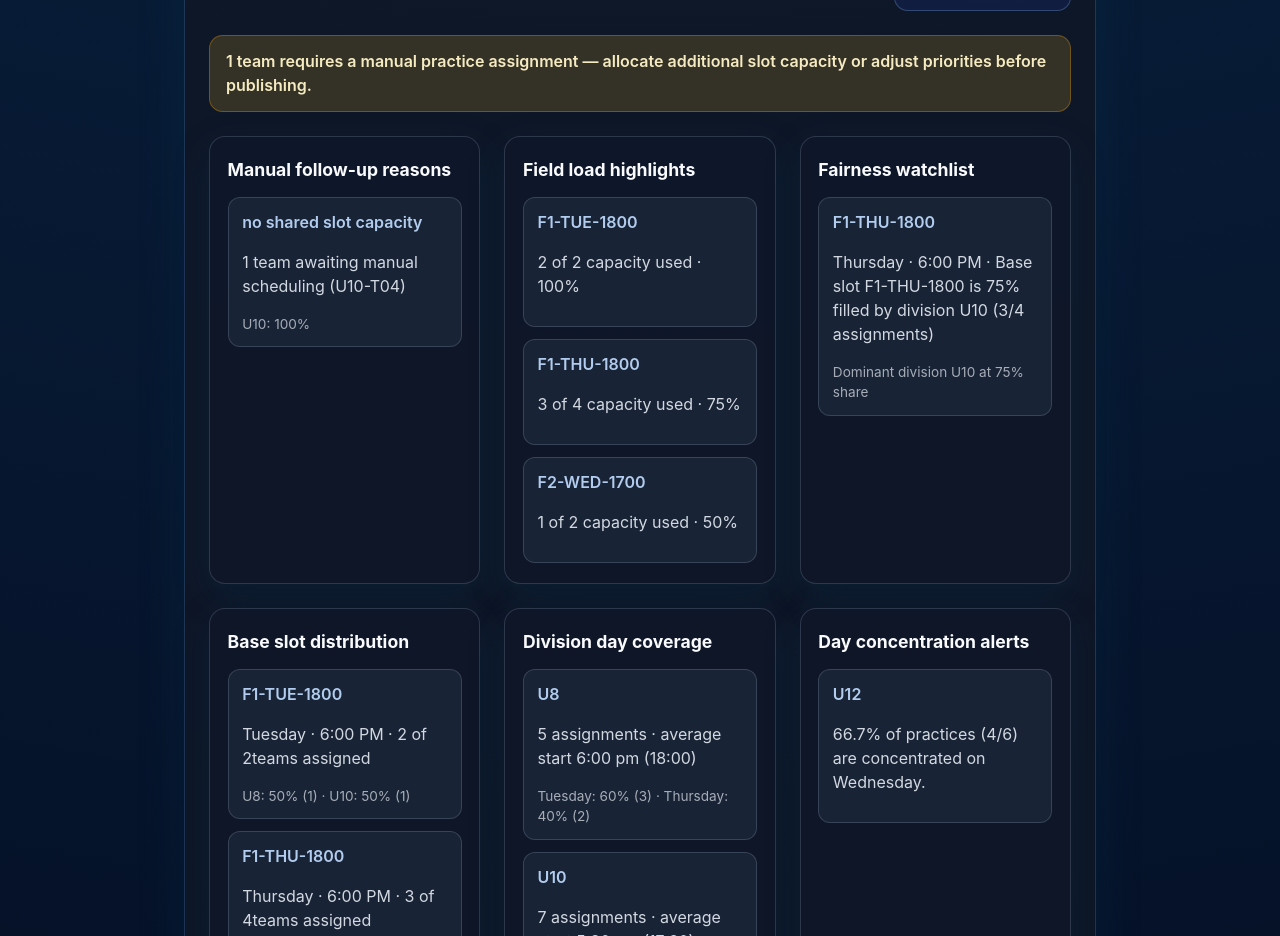
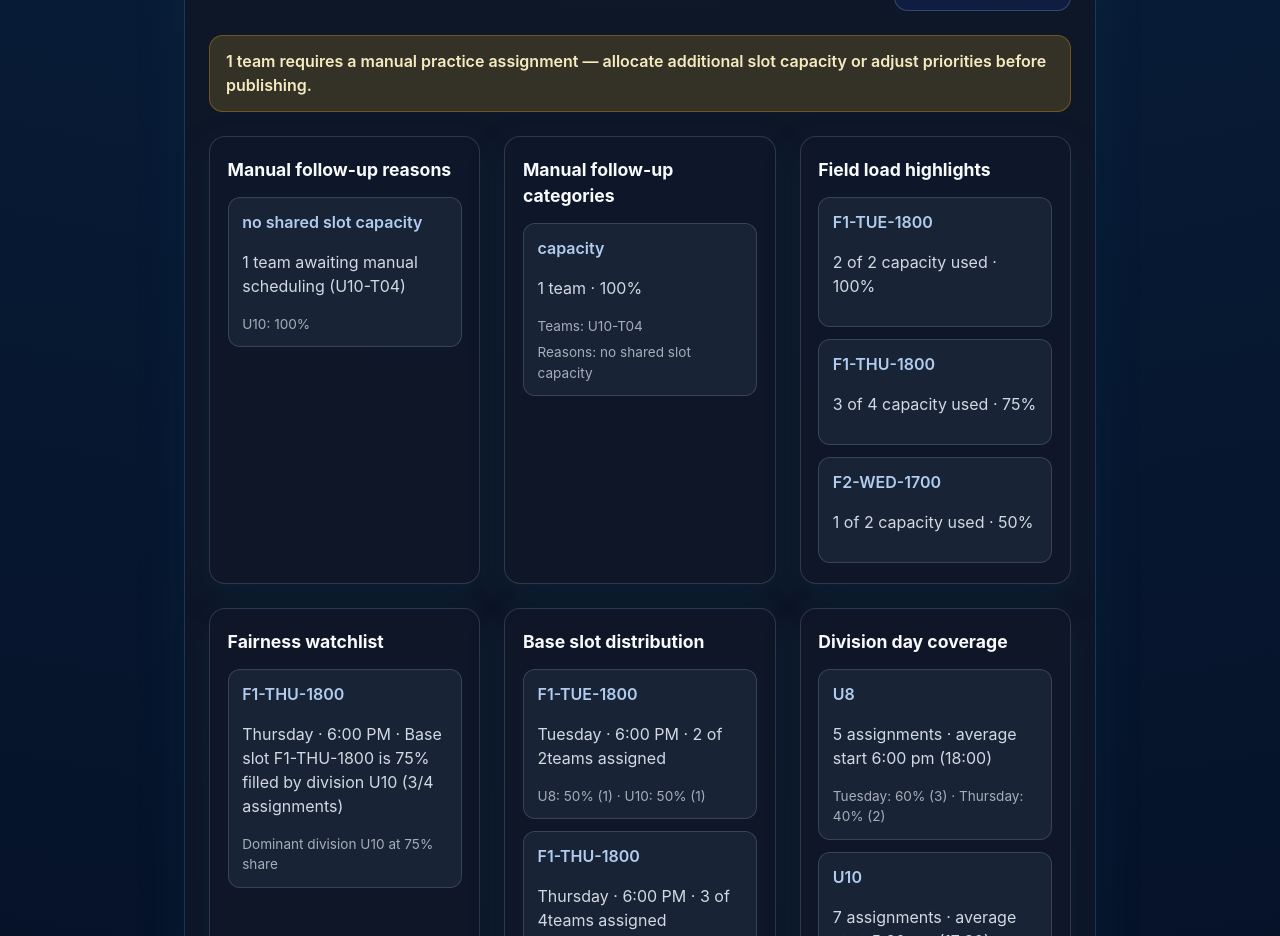
Before and after one commit to JoelA510/SquadLogic, a React (Vite) app in the folder frontend/: page / in a window 1280 px wide. Shown: the part 2540-3476 px from the top of the page. Built offline with nearby package versions, Linux system fonts and the light colour scheme.

Commit message:
feat: surface manual follow-up category rollups

```diff
--- a/frontend/src/App.jsx
+++ b/frontend/src/App.jsx
@@ -150,6 +150,8 @@ function App() {
   const baseSlotItems = practiceReadinessSnapshot.baseSlotDistribution ?? [];
   const divisionDayItems = Object.entries(practiceReadinessSnapshot.divisionDayDistribution ?? {});
   const underutilizedBaseSlotItems = practiceReadinessSnapshot.underutilizedBaseSlots ?? [];
+  const manualFollowUpBreakdown =
+    practiceReadinessSnapshot.manualFollowUpBreakdown ?? [];
 
   return (
     <div className="app-shell">
@@ -343,6 +345,31 @@ function App() {
                           )
                           .join(' · ')}
                       </p>
+                    )}
+                  </li>
+                ))}
+              </ul>
+            )}
+          </article>
+
+          <article>
+            <h3>Manual follow-up categories</h3>
+            {manualFollowUpBreakdown.length === 0 ? (
+              <p className="insight__empty">No category breakdown captured.</p>
+            ) : (
+              <ul className="insight-list">
+                {manualFollowUpBreakdown.map((entry) => (
+                  <li key={entry.category}>
+                    <div className="insight__title">{entry.category}</div>
+                    <p>
+                      {entry.count} {entry.count === 1 ? 'team' : 'teams'} ·{' '}
+                      {formatPercentPrecise(entry.percentage)}
+                    </p>
+                    {entry.teamIds && entry.teamIds.length > 0 && (
+                      <p className="insight__meta">Teams: {entry.teamIds.join(', ')}</p>
+                    )}
+                    {entry.reasons && entry.reasons.length > 0 && (
+                      <p className="insight__meta">Reasons: {formatList(entry.reasons)}</p>
                     )}
                   </li>
                 ))}
--- a/frontend/src/practiceReadinessSample.js
+++ b/frontend/src/practiceReadinessSample.js
@@ -7,6 +7,15 @@ export const practiceReadinessSnapshot = {
     assignmentRate: 0.9444,
     manualFollowUpRate: 0.0556,
   },
+  manualFollowUpBreakdown: [
+    {
+      category: 'capacity',
+      count: 1,
+      percentage: 1,
+      teamIds: ['U10-T04'],
+      reasons: ['no shared slot capacity'],
+    },
+  ],
   unassignedByReason: [
     {
       reason: 'no shared slot capacity',
```
Also changed, not shown: 1 other file (tests, documents, lock files or other folders).
